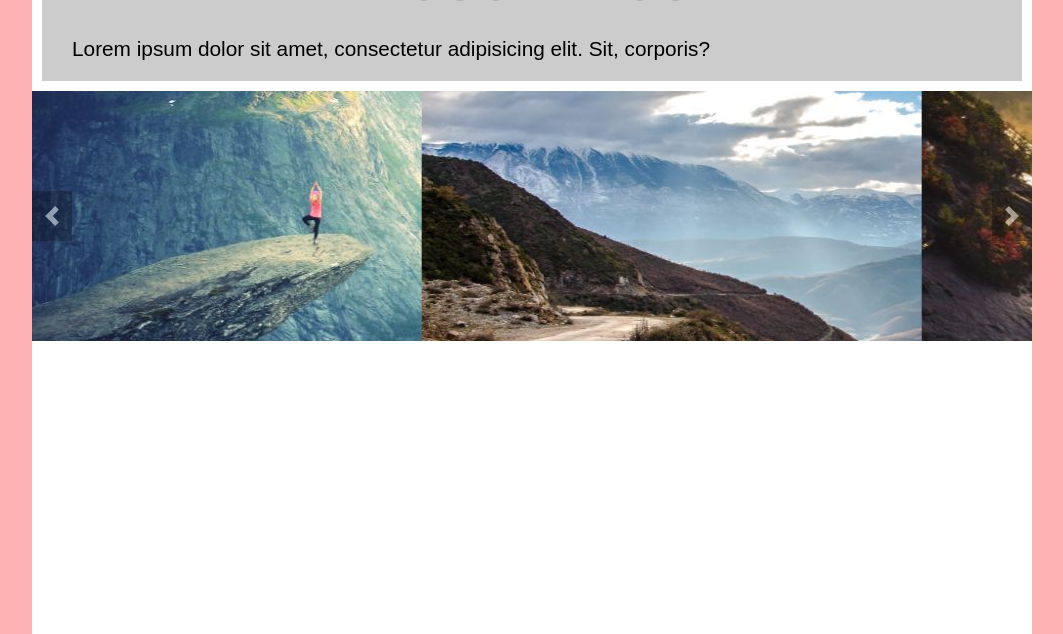
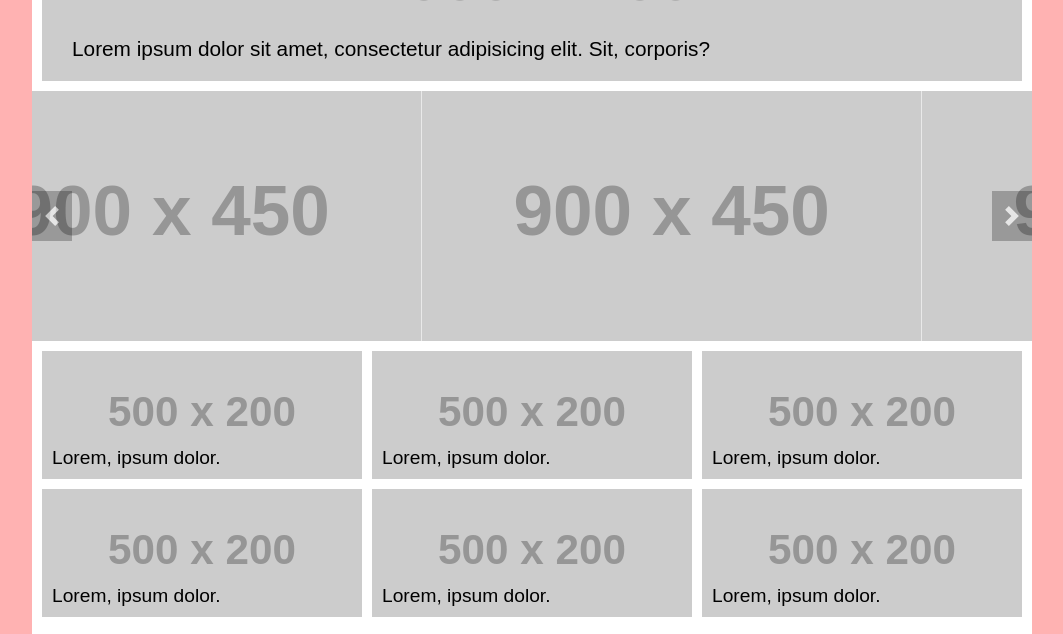
Before and after one commit to beerfect/adaptiveWebsite, a plain HTML site: page index.html in a window 1280 px wide. Shown: the part 166-800 px from the top of the page, without its empty margins (108-1171 px from the left). Drawn offline with Linux system fonts and the light colour scheme; placeholder pictures from the web are drawn by us.

Commit message:
Content complete

```diff
--- a/css/content.css
+++ b/css/content.css
@@ -0,0 +1,25 @@
+.content{
+    margin: 10px auto;
+    width: calc(100% - 20px);
+    display: grid;
+    grid-gap: 10px;
+    grid-template-columns: repeat(auto-fit, minmax(250px, 1fr));
+}
+
+.content__item{
+    position: relative;
+    cursor: pointer;
+}
+
+.content__item_image{
+    display: block;
+    width: 100%;
+    height: auto;
+}
+
+.content__item_text{
+    position: absolute;
+    bottom: 10px;
+    left: 10px;
+    font-size: 1.2em;
+}
--- a/index.html
+++ b/index.html
@@ -50,13 +50,15 @@ browser-sync start --server --files "*.html, css/*.css, js/*.js"
         <div class="slider">
             <div class="slider__wrapper">
                 <div class="slider__item">
-                    <div class="slide slide__01"></div>
+                    <img class="content__item_image" src="https://via.placeholder.com/900x450" alt="slider image">
                 </div>
                 <div class="slider__item">
-                    <div class="slide slide__02"></div>
+                    <img class="content__item_image" src="https://via.placeholder.com/900x450" alt="slider image">
+
                 </div>
                 <div class="slider__item">
-                    <div class="slide slide__03"></div>
+                    <img class="content__item_image" src="https://via.placeholder.com/900x450" alt="slider image">
+
                 </div>
 
             </div>
@@ -64,8 +66,36 @@ browser-sync start --server --files "*.html, css/*.css, js/*.js"
             <a class="slider__control slider__control_right" href="#" role="button"></a>
         </div>
 
-        <!-- <div class="content">content</div> -->
-        <!-- <div class="footer">footer</div> -->
+        <div class="content">
+            <div class="content__item">
+                <img class="content__item_image" src="https://via.placeholder.com/500x200" alt="content image">
+                <div class="content__item_text">Lorem, ipsum dolor.</div>
+            </div>
+            <div class="content__item">
+                <img class="content__item_image" src="https://via.placeholder.com/500x200" alt="content image">
+                <div class="content__item_text">Lorem, ipsum dolor.</div>
+            </div>
+            <div class="content__item">
+                <img class="content__item_image" src="https://via.placeholder.com/500x200" alt="content image">
+                <div class="content__item_text">Lorem, ipsum dolor.</div>
+            </div>
+            <div class="content__item">
+                <img class="content__item_image" src="https://via.placeholder.com/500x200" alt="content image">
+                <div class="content__item_text">Lorem, ipsum dolor.</div>
+            </div>
+            <div class="content__item">
+                <img class="content__item_image" src="https://via.placeholder.com/500x200" alt="content image">
+                <div class="content__item_text">Lorem, ipsum dolor.</div>
+            </div>
+            <div class="content__item">
+                <img class="content__item_image" src="https://via.placeholder.com/500x200" alt="content image">
+                <div class="content__item_text">Lorem, ipsum dolor.</div>
+            </div>
+
+        </div>
+
+    </div>
+    <!-- <div class="footer">footer</div> -->
 
     </div>
 </body>
```
Also changed, not shown: img/slide__1.jpg (deleted), img/slide__2.jpg (deleted), img/slide__3.jpg (deleted).
